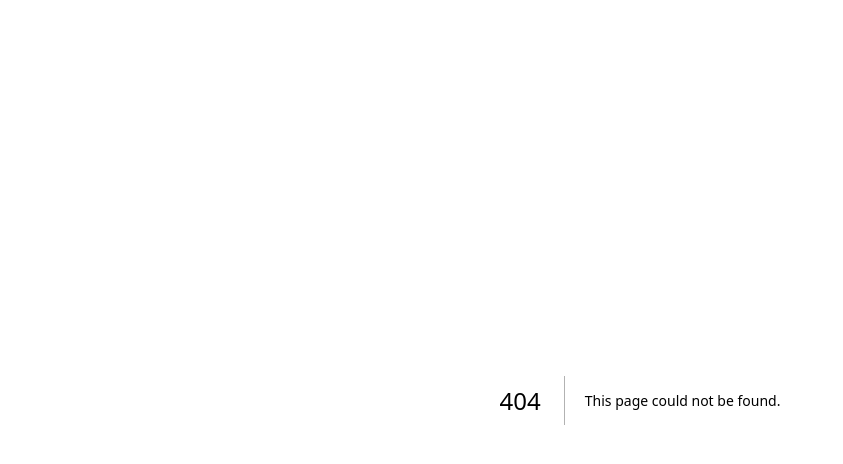
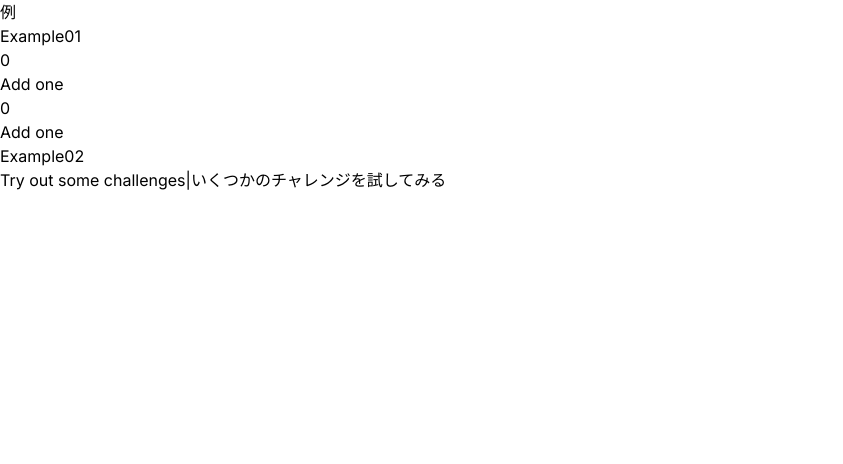
Before and after one commit to ai-biz20-sasaki/learn-react, a Next.js app: page /managing-state/preserving-and-resetting-state in a window 1280 px wide. Before the commit this address had no page. Shown: the top 464 px of the page, without its empty margins (0-843 px from the left). Built offline with nearby package versions, Linux system fonts and the light colour scheme.

Commit message:
Add managing-state/preserving-and-resetting-state/example01

```diff
--- /dev/null
+++ b/src/app/managing-state/preserving-and-resetting-state/example01.tsx
@@ -0,0 +1,35 @@
+"use client"
+import { useState } from 'react';
+
+export default function App() {
+  const counter = <Counter />;
+  return (
+    <div>
+      {counter}
+      {counter}
+    </div>
+  );
+}
+
+function Counter() {
+  const [score, setScore] = useState(0);
+  const [hover, setHover] = useState(false);
+
+  let className = 'counter';
+  if (hover) {
+    className += ' hover';
+  }
+
+  return (
+    <div
+      className={className}
+      onPointerEnter={() => setHover(true)}
+      onPointerLeave={() => setHover(false)}
+    >
+      <h1>{score}</h1>
+      <button onClick={() => setScore(score + 1)}>
+        Add one
+      </button>
+    </div>
+  );
+}
--- /dev/null
+++ b/src/app/managing-state/preserving-and-resetting-state/page.tsx
@@ -0,0 +1,38 @@
+//https://react.dev/learn/preserving-and-resetting-state#challenges
+//https://react.dev/learn/preserving-and-resetting-state
+import Link from 'next/link'
+import Example01 from './example01'
+//import Example02 from './example02'
+//import Challenge01 from './challenge01'
+//import Challenge02 from './challenge02'
+//import Challenge03 from './challenge03'
+
+export default function Page() {
+  return (
+    <div>
+      <h2>
+        <a
+          className=""
+          href="https://react.dev/learn/sharing-state-between-components"
+          target="_blank"
+          rel="noopener noreferrer"
+        >
+          例
+        </a>
+      </h2>
+      <h3>Example01</h3>
+      <Example01 />
+      <h3>Example02</h3>
+      <h2>
+        <a
+          className=""
+          href="https://react.dev/learn/preserving-and-resetting-state#challenges"
+          target="_blank"
+          rel="noopener noreferrer"
+        >
+          Try out some challenges|いくつかのチャレンジを試してみる
+        </a>
+      </h2>
+    </div>
+  )
+}
--- a/src/app/page.tsx
+++ b/src/app/page.tsx
@@ -74,7 +74,7 @@ export default function Home() {
           </Link>
         </li>
         <li>
-          <Link href="/managing-state/reacting-to-input-with-state">
+          <Link href="/managing-state/preserving-and-resetting-state">
             Preserving and Resetting State|状態の保存とリセット
           </Link>
         </li>
```
